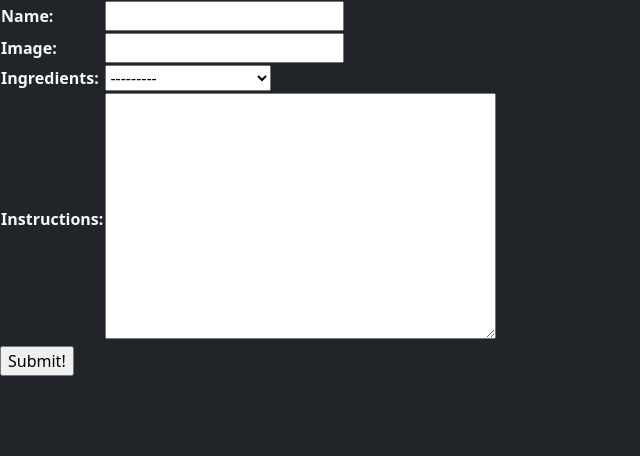
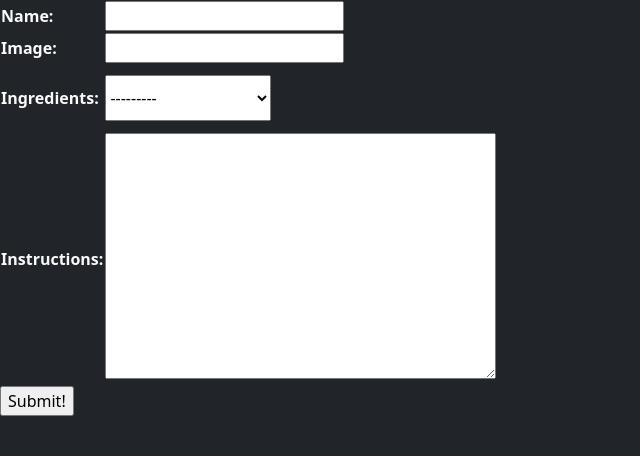
Before and after one commit to Jvilla125/iDrunk, a Django app: page /drinks/create/ in a window 1280 px wide. Shown: the part 76-532 px from the top of the page, without its empty margins (0-640 px from the left). Run offline with Django 4.2, Linux system fonts and the light colour scheme; the visitor is signed in with stand-in values (Sample User, id 1).

Commit message:
added CSS

```diff
--- a/main_app/static/css/style.css
+++ b/main_app/static/css/style.css
@@ -21,3 +21,10 @@ footer.page-footer {
 .card {
   color: black;
 }
+
+#id_ingredients {
+  padding: 10px 0px;
+  margin: 10px 0px;
+  max-height: 400px;
+  overflow: scroll;
+}
```
